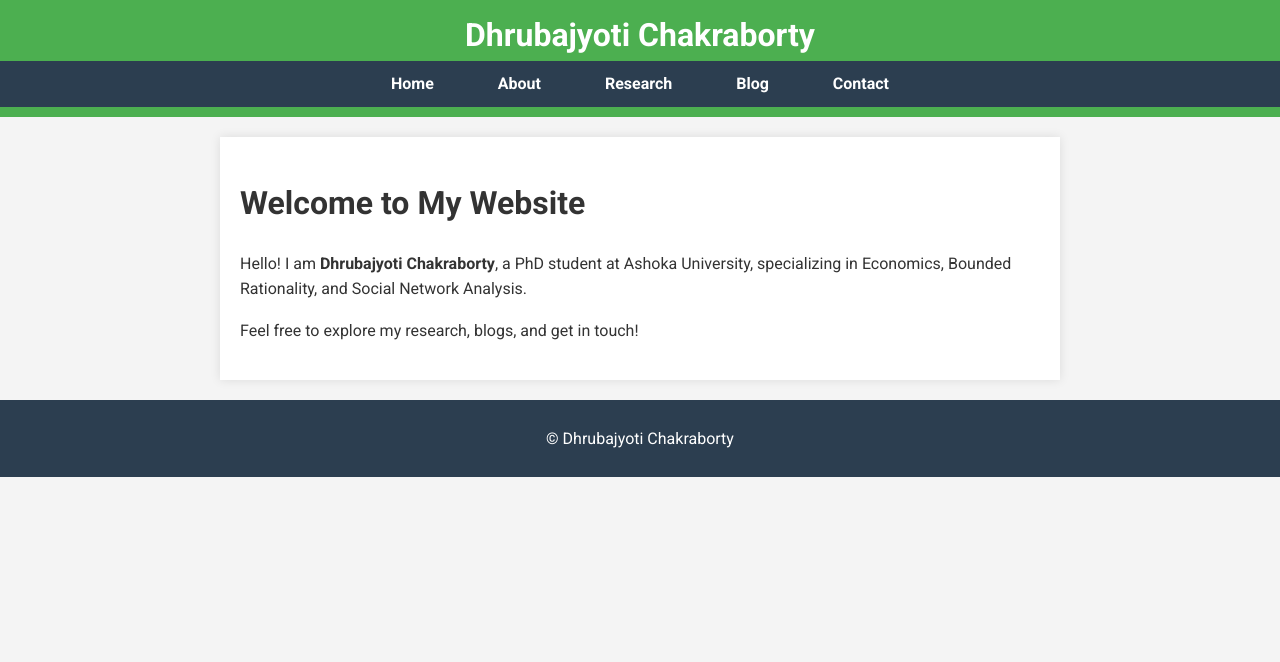
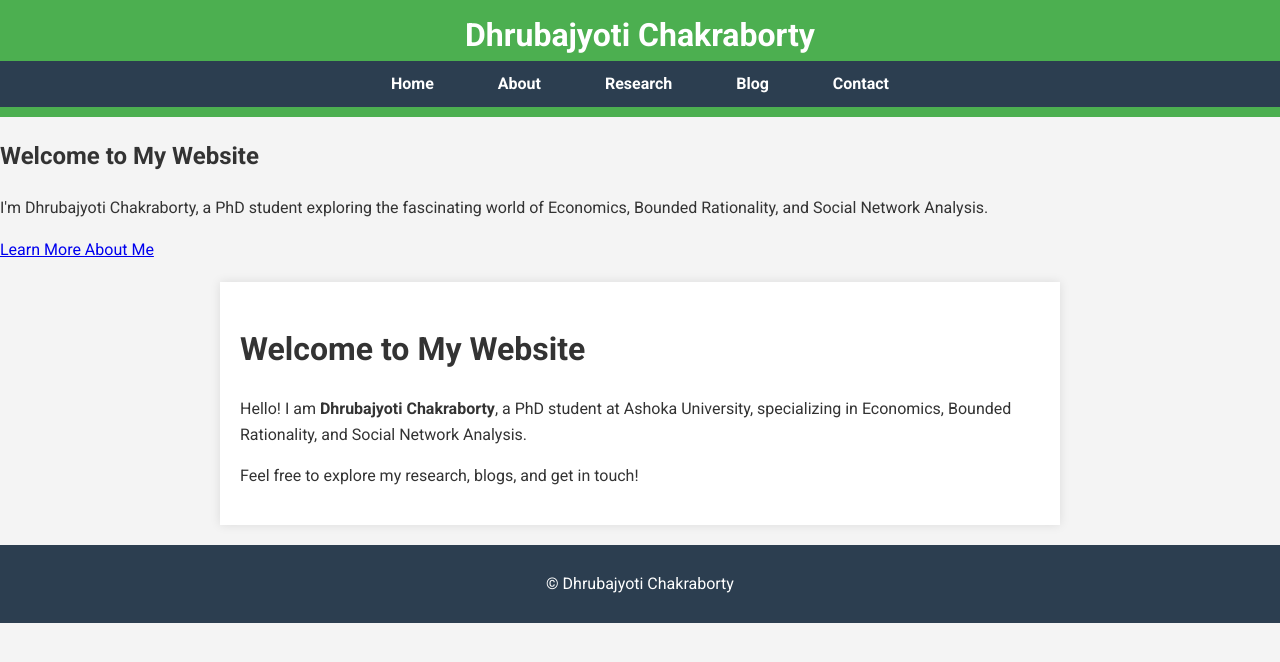
Before and after one commit to dhruba-c/dhruba-c.github.io, a Jekyll site: the page built from index.md, in a window 1280 px wide. Shown: the top 662 px of the page. Built offline with Jekyll 4.4.1, drawn with Linux system fonts in a browser that asks for light colours.

Commit message:
Update default.html

```diff
--- a/_layouts/default.html
+++ b/_layouts/default.html
@@ -19,6 +19,14 @@
         </ul>
       </nav>
     </header>
+    <section class="hero">
+    <div class="hero-content">
+        <h2>Welcome to My Website</h2>
+        <p>I'm Dhrubajyoti Chakraborty, a PhD student exploring the fascinating world of Economics, Bounded Rationality, and Social Network Analysis.</p>
+        <a href="/about/" class="btn">Learn More About Me</a>
+    </div>
+</section>
+
 
     <main>
       {{ content }}
```
